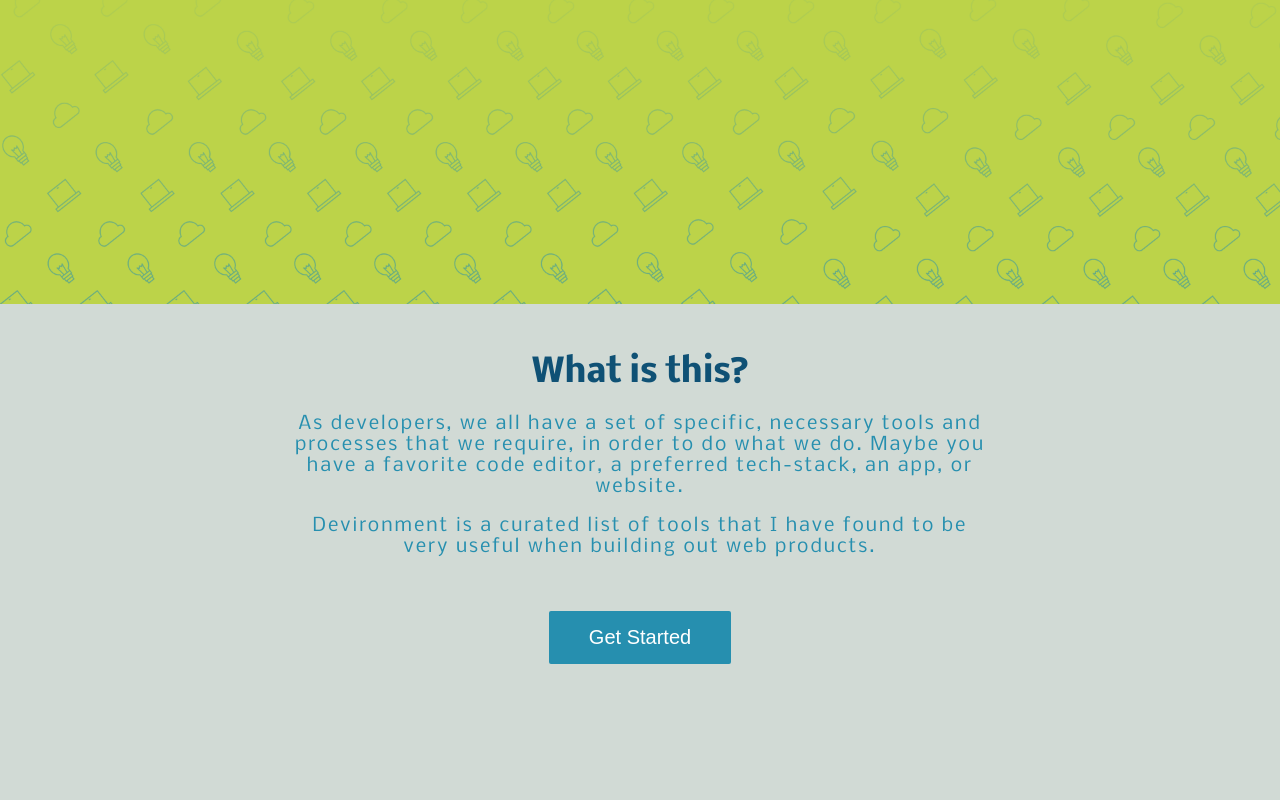
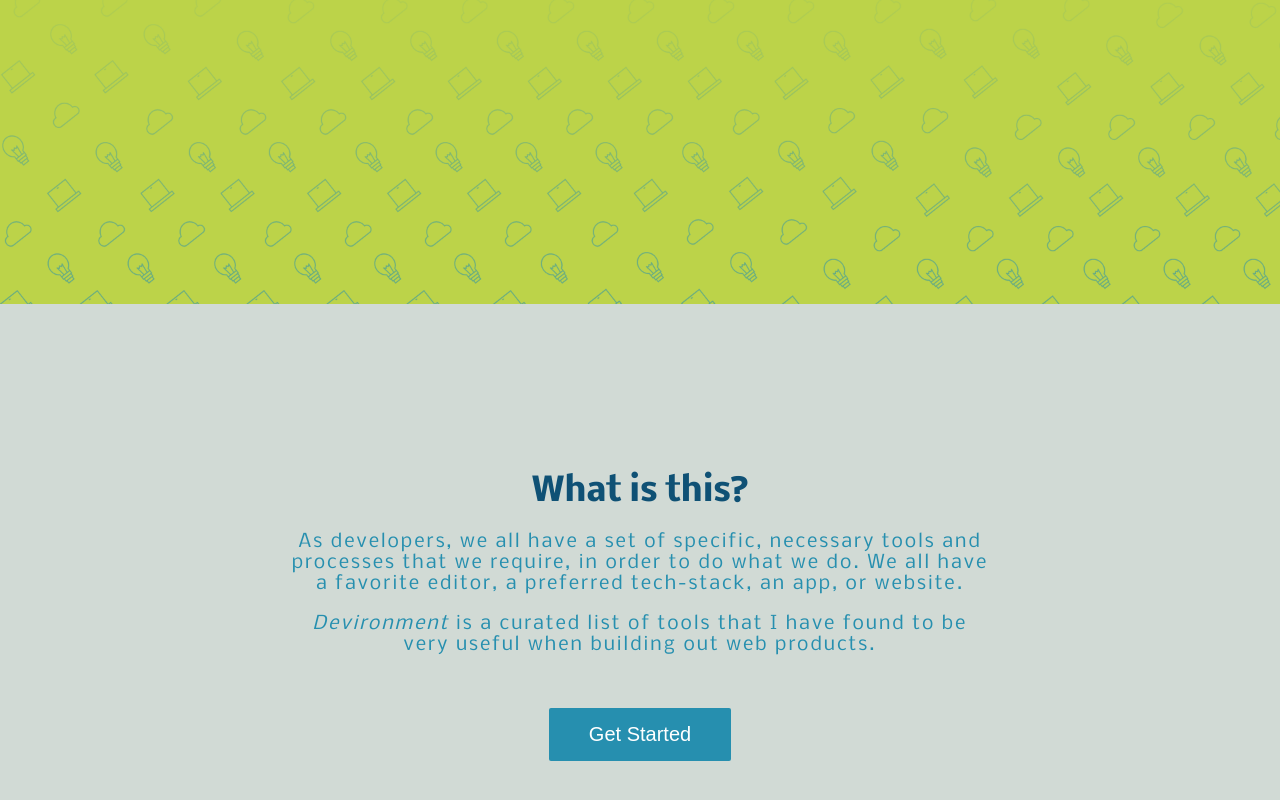
Before and after one commit to techtolentino/devironment, a website: page index.html in a window 1280 px wide. Shown: the part 496-1296 px from the top of the page. Drawn offline with Linux system fonts and the light colour scheme.

Commit message:
home work

```diff
--- a/sass/styles.scss
+++ b/sass/styles.scss
@@ -59,6 +59,9 @@
 				display: block;
 				margin: 0 auto;
 				max-width: 700px;
+				h1 {
+					margin-top: 20%;
+				}
 				p {
 					font-size: 1.15em;
 					color: $midColor;
--- a/views/home.html
+++ b/views/home.html
@@ -8,8 +8,8 @@
 <div class="about section">
 	<div class="container">
 		<h1>What is this?</h1>
-		<p>As developers, we all have a set of specific, necessary tools and processes that we require, in order to do what we do. Maybe you have a favorite code editor, a preferred tech-stack, an app, or website.</p>
-		<p>Devironment is a curated list of tools that I have found to be very useful when building out web products.</p>
+		<p>As developers, we all have a set of specific, necessary tools and processes that we require, in order to do what we do. We all have a favorite editor, a preferred tech-stack, an app, or website.</p>
+		<p><em>Devironment</em> is a curated list of tools that I have found to be very useful when building out web products.</p>
 		<button class="start">Get Started</button>
 	</div>
 </div>
```
Also changed, not shown: css/styles.css.
